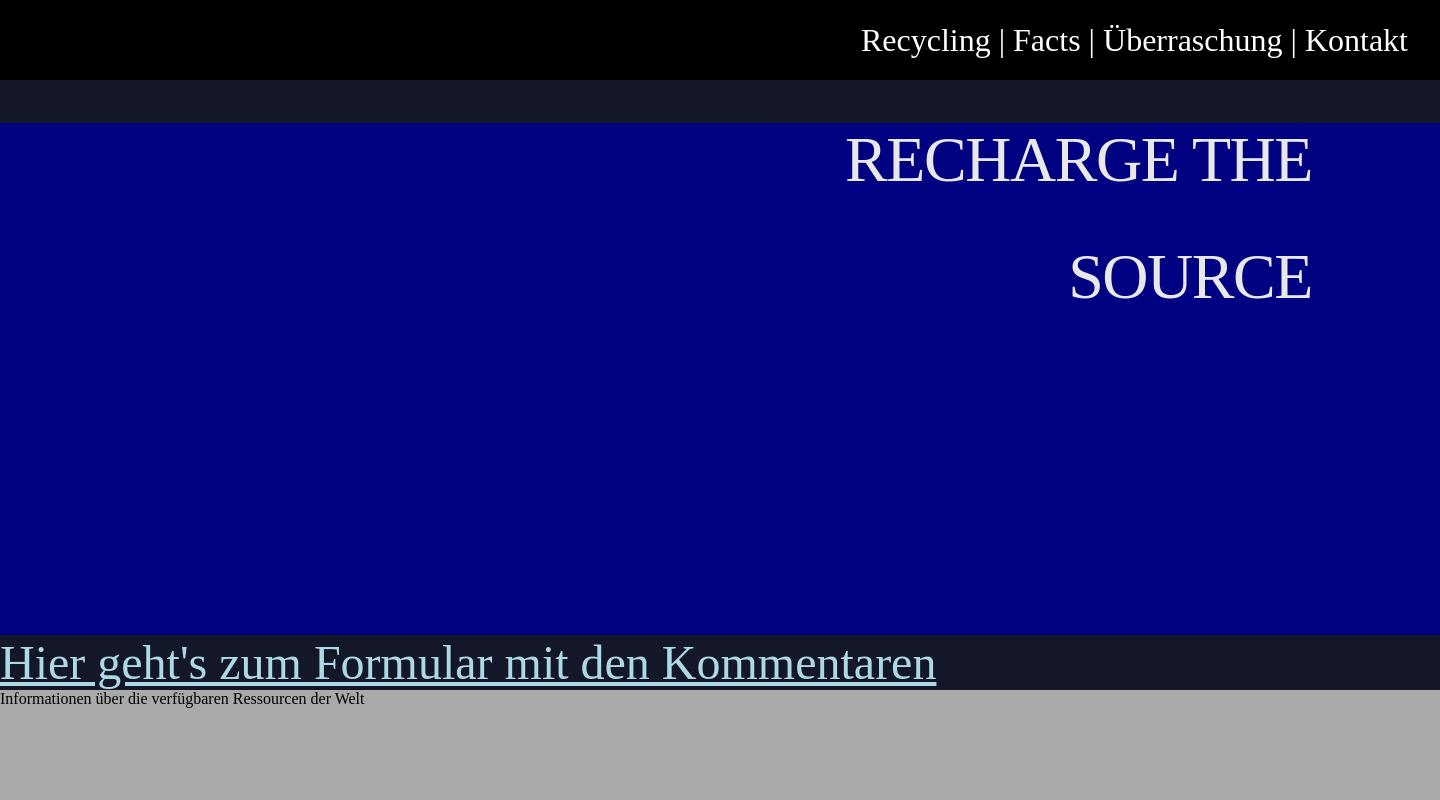
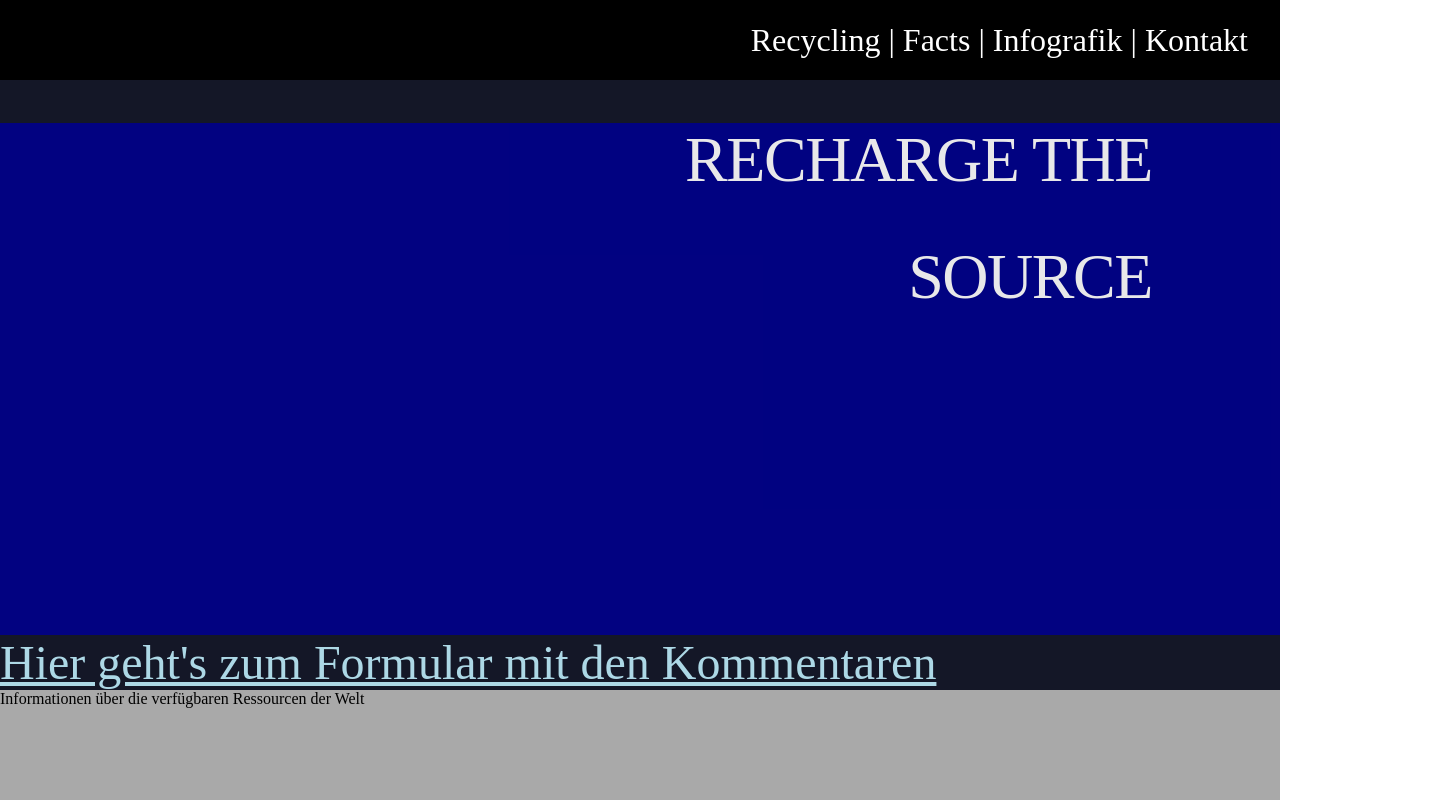
Before and after one commit to LennoxIsBadAtCoding/DMWT_Gruppe7, a Next.js app: page / in a window 1280 px wide. Shown: the top 800 px of the page, 1440 px wide, since content can reach past the window. Built offline with nearby package versions, Linux system fonts and the light colour scheme.

Commit message:
changed small things in css style parts

```diff
--- a/app/formular/page.tsx
+++ b/app/formular/page.tsx
@@ -51,12 +51,10 @@ export default function Formular () {
     return (
         <main>
 
-
             <Rectangle></Rectangle>
             <Link className={styles.linkStyle} href="/">Hier geht's wieder zurück zur Startseite</Link>
             <FetchComments></FetchComments>
 
-
         </main>
     )
 }
--- a/app/layout.tsx
+++ b/app/layout.tsx
@@ -11,7 +11,7 @@ export const metadata = {
       backgroundColor: 'black',
      }
   return (<div style={mockupmenu}> <p className={styles.mockupmenutext}>
-    Recycling | Facts | Überraschung | Kontakt
+    Recycling | Facts | Infografik | Kontakt
   </p>
   </div>)
 }
--- a/app/page.tsx
+++ b/app/page.tsx
@@ -6,7 +6,7 @@ export default function MainPage() {
         const heroStyle = {
             width: '100%',
             height: '512px',
-            margin:'0 auto',
+            margin: '0 auto',
             backgroundColor: 'darkblue',
             opacity: '90%',
         }
--- a/styles/Layout.module.css
+++ b/styles/Layout.module.css
@@ -1,6 +1,6 @@
 
 .body{
-    width: 1440px;
+    /*width: 1440px;*/
     /*height: 1024px;*/
     background-image:url("../public/Background.svg");
     background-position: center;
```
